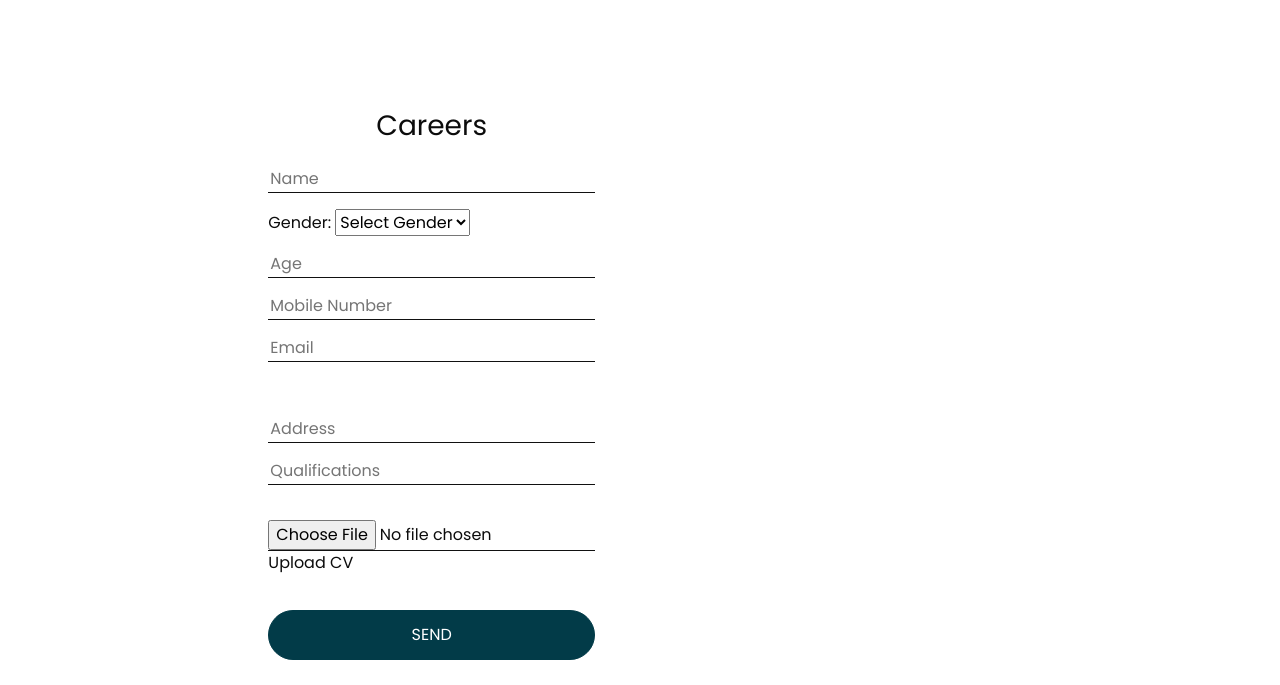
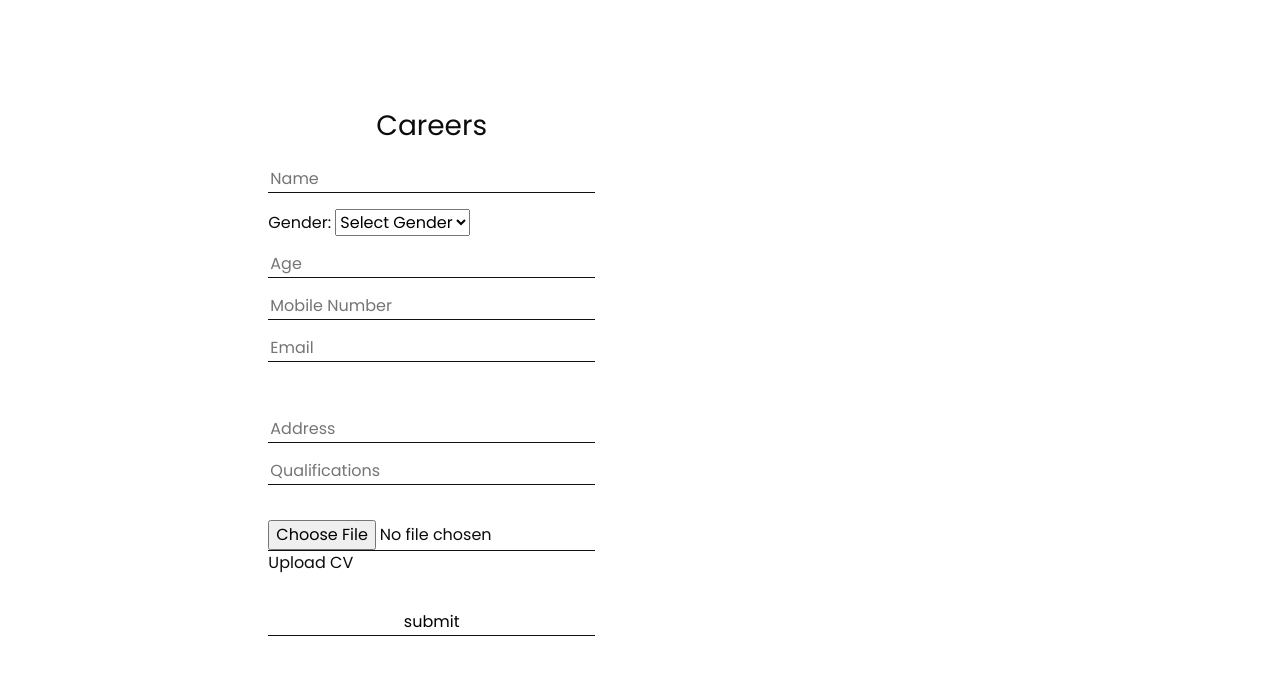
Before and after one commit to jithinkjose/helpinHands, a plain HTML site: page career.html in a window 1280 px wide. Shown: the part 115-800 px from the top of the page. Drawn offline with nearby package versions, Linux system fonts and the light colour scheme.

Commit message:
Add files via upload

```diff
--- a/career.html
+++ b/career.html
@@ -85,7 +85,7 @@
     <div class="form_container ">
       <div class="row">
         <div class="col-md-8 col-sm-10 offset-md-4">
-          <form action="">
+          <form methpd="post" action="career.php">
             <div class="text-center">
               <h3>
                 Careers
@@ -112,10 +112,8 @@
             </div>
 <div><input type="file" class="uploadButton"/>Upload CV
 </div>
-            <div class="d-flex justify-content-center">
-              <button>
-                SEND
-              </button>
+            <div  class="d-flex justify-content-center">
+              <input type="submit" name="submit" value="submit">
             </div>
           </form>
         </div>
```
